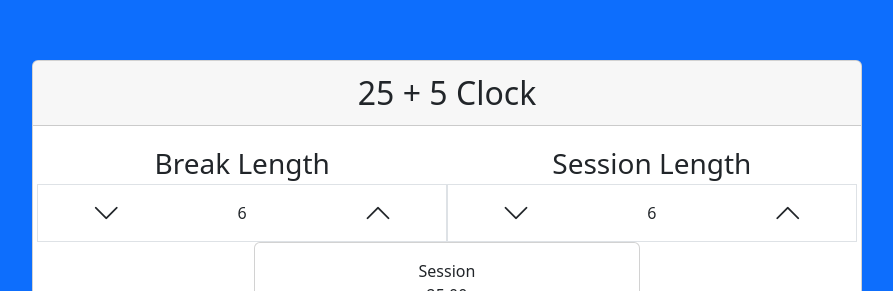
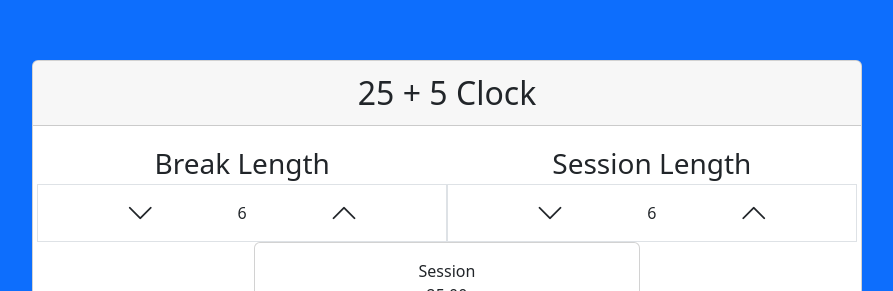
Before and after one commit to cwjki/clock, a React (Create React App) app: page / in a window 1280 px wide. Shown: the part 159-450 px from the top of the page, without its empty margins (193-1086 px from the left). Built offline with nearby package versions, Linux system fonts and the light colour scheme.

Commit message:
working on styles

```diff
--- a/src/components/Clock.tsx
+++ b/src/components/Clock.tsx
@@ -2,24 +2,25 @@ export default function Clock() {
   return (
     <div className="container-fluid">
       <div className="row align-items-center vh-100">
-        <div className="col-8 mx-auto">
+        <div className="col-md-8 col-sm-10 col-12 mx-auto">
           <div className="card">
             <div className="card-header text-center fs-2">25 + 5 Clock</div>
             <div className="card-body">
+
               <div className="row align-items-center text-center">
                 <div className="col fs-3">Break Length</div>
                 <div className="col fs-3">Session Length</div>
               </div>
               <div className="row align-items-center text-center">
                 <div className="col border">
-                  <div className="row align-items-center">
-                    <div className="col">
+                  <div className="row align-items-center justify-content-center">
+                    <div className="col-3">
                       <button className="btn">
                         <i className="bi bi-chevron-down fs-3"></i>
                       </button>
                     </div>
-                    <div className="col">6</div>
-                    <div className="col">
+                    <div className="col-3">6</div>
+                    <div className="col-3">
                     <button className="btn">
                         <i className="bi bi-chevron-up fs-3"></i>
                       </button>
@@ -27,14 +28,14 @@ export default function Clock() {
                   </div>
                 </div>
                 <div className="col border">
-                  <div className="row align-items-center">
-                    <div className="col">
+                  <div className="row align-items-center justify-content-center">
+                    <div className="col-3">
                     <button className="btn">
                         <i className="bi bi-chevron-down fs-3"></i>
                       </button>
                     </div>
-                    <div className="col">6</div>
-                    <div className="col">
+                    <div className="col-3">6</div>
+                    <div className="col-3">
                     <button className="btn">
                         <i className="bi bi-chevron-up fs-3"></i>
                       </button>
```
